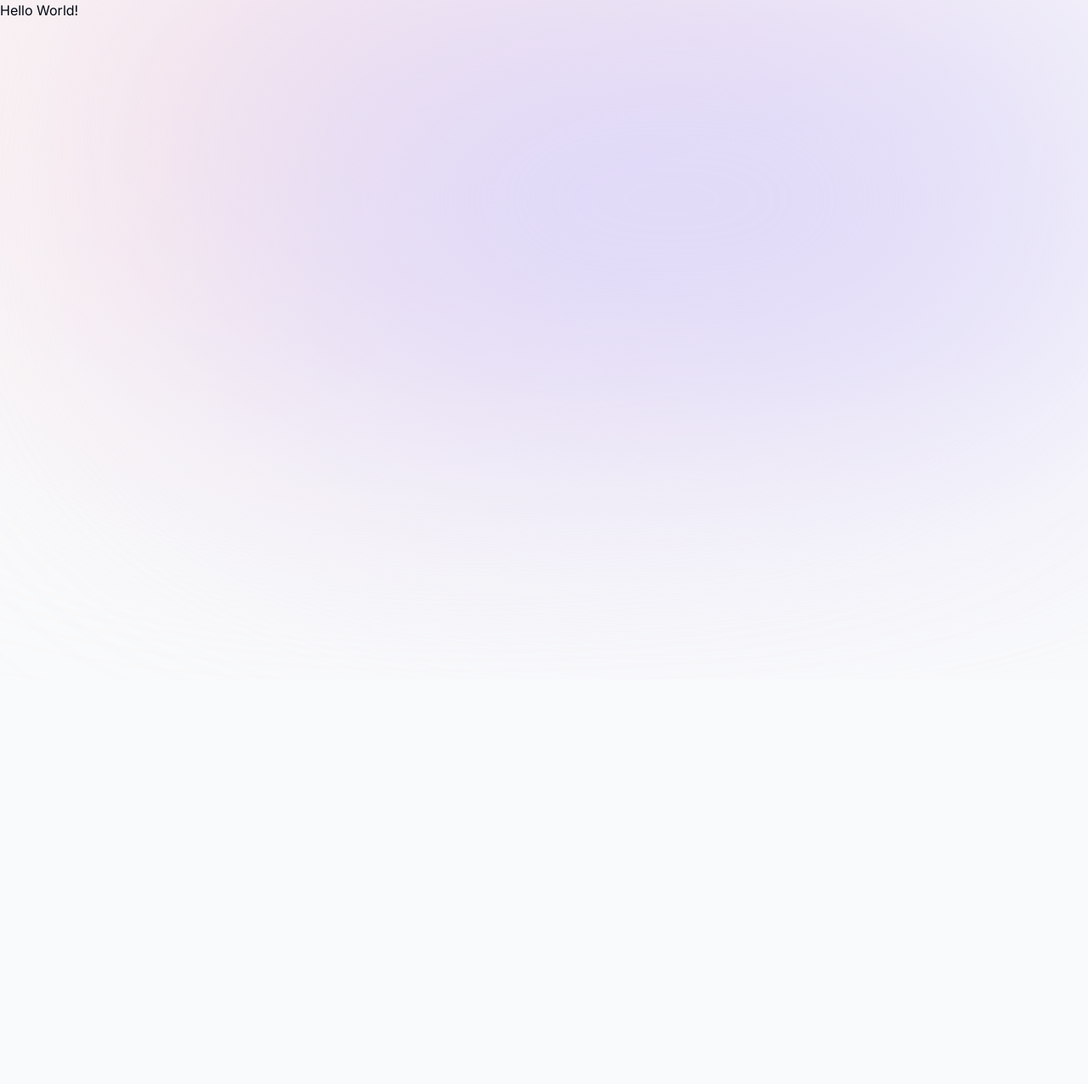
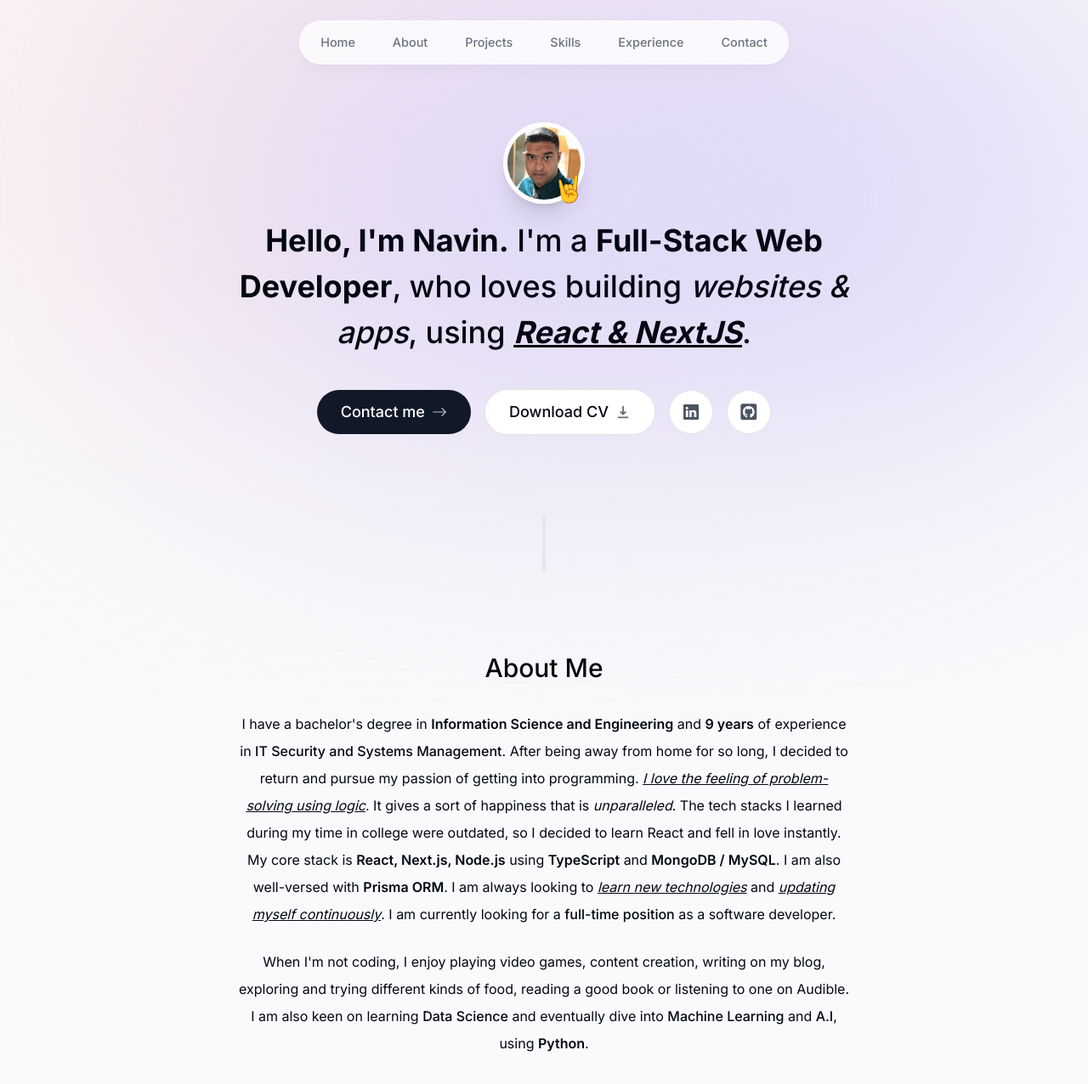
Before and after one commit to naviava/portfolio-v1, a Next.js app: page / in a window 1280 px wide. Shown: the top 1276 px of the page at 85% size. Before the commit the page ends 800 px from the top, so only its background shows below. Built offline with nearby package versions, Linux system fonts and the light colour scheme.

Commit message:
Added header, intro and about sections.

```diff
--- a/app/layout.tsx
+++ b/app/layout.tsx
@@ -1,7 +1,10 @@
-import { cn } from "@/lib/utils";
 import "./globals.css";
 import type { Metadata } from "next";
 import { Inter } from "next/font/google";
+
+import Header from "@/components/header";
+
+import { cn } from "@/lib/utils";
 
 const font = Inter({ subsets: ["latin"] });
 
@@ -18,9 +21,15 @@ export default function RootLayout({
 }) {
   return (
     <html lang="en">
-      <body className={cn("relative bg-gray-50 text-gray-950", font.className)}>
+      <body
+        className={cn(
+          "relative bg-gray-50 pt-28 text-gray-950 sm:pt-36",
+          font.className,
+        )}
+      >
         <div className="absolute right-[11rem] top-[-6rem] -z-10 h-[31.25rem] w-[31.25rem] rounded-full bg-[#fbe2e3] blur-[10rem] sm:w-[68.75rem]" />
         <div className="absolute left-[-35rem] top-[-1rem] -z-10 h-[31.25rem] w-[50rem] rounded-full bg-[#dbd7fb] blur-[10rem] sm:w-[68.75rem] md:left-[-33rem] lg:left-[-28rem] xl:left-[15rem] 2xl:left-[-5rem]" />
+        <Header />
         {children}
       </body>
     </html>
--- a/app/page.tsx
+++ b/app/page.tsx
@@ -1,3 +1,13 @@
+import Intro from "@/components/intro";
+import About from "@/components/about";
+import SectionDivider from "@/components/section-divider";
+
 export default function LandingPage() {
-  return <main>Hello World!</main>;
+  return (
+    <main className="flex flex-col items-center px-4">
+      <Intro />
+      <SectionDivider />
+      <About />
+    </main>
+  );
 }
--- /dev/null
+++ b/components/about.tsx
@@ -0,0 +1,52 @@
+"use client";
+
+import { motion } from "framer-motion";
+import SectionHeading from "@/components/section-heading";
+
+export default function About() {
+  return (
+    <motion.section
+      initial={{ opacity: 0, y: 100 }}
+      animate={{ opacity: 1, y: 0 }}
+      transition={{ delay: 0.175 }}
+      className="mb-28 max-w-[45rem] text-center leading-8 sm:mb-40"
+    >
+      <SectionHeading title="About Me" />
+      <p className="mb-6">
+        I have a bachelor&apos;s degree in{" "}
+        <span className="font-[600]">Information Science and Engineering</span>{" "}
+        and <span className="font-[600]">9 years</span> of experience in{" "}
+        <span className="font-medium">IT Security and Systems Management</span>.
+        After being away from home for so long, I decided to return and pursue
+        my passion of getting into programming.{" "}
+        <span className="italic underline">
+          I love the feeling of problem-solving using logic
+        </span>
+        . It gives a sort of happiness that is{" "}
+        <span className="italic">unparalleled</span>. The tech stacks I learned
+        during my time in college were outdated, so I decided to learn React and
+        fell in love instantly. My core stack is{" "}
+        <span className="font-[600]">React, Next.js, Node.js</span> using{" "}
+        <span className="font-[600]">TypeScript</span> and{" "}
+        <span className="font-[600]">MongoDB / MySQL</span>. I am also
+        well-versed with <span className="font-[600]">Prisma ORM</span>. I am
+        always looking to{" "}
+        <span className="italic underline">learn new technologies</span> and{" "}
+        <span className="italic underline">updating myself continuously</span>.
+        I am currently looking for a{" "}
+        <span className="font-medium">full-time position</span> as a software
+        developer.
+      </p>
+      <p>
+        When I&apos;m not coding, I enjoy playing video games, content creation,
+        writing on my blog, exploring and trying different kinds of food,
+        reading a good book or listening to one on Audible. I am also keen on
+        learning <span className="font-medium">Data Science</span> and
+        eventually dive into{" "}
+        <span className="font-medium">Machine Learning</span> and{" "}
+        <span className="font-medium">A.I</span>, using{" "}
+        <span className="font-[600]">Python</span>.
+      </p>
+    </motion.section>
+  );
+}
--- /dev/null
+++ b/components/header.tsx
@@ -0,0 +1,37 @@
+"use client";
+
+import { motion } from "framer-motion";
+
+import { links } from "@/lib/data";
+import Link from "next/link";
+
+export default function Header() {
+  return (
+    <header className="relative z-[999]">
+      <motion.div
+        initial={{ y: -100, x: "-50%", opacity: 0 }}
+        animate={{ y: 0, x: "-50%", opacity: 100 }}
+        className="fixed left-1/2 top-0 h-[4.5rem] w-full rounded-none border border-white border-opacity-40 bg-white bg-opacity-80 shadow-lg shadow-black/[0.03] backdrop-blur-[0.5rem] sm:top-6 sm:h-[3.25rem] sm:w-[36rem] sm:rounded-full"
+      />
+      <nav className="fixed left-1/2 top-[0.15rem] flex h-12 -translate-x-1/2 py-2 sm:top-[1.7rem] sm:h-[initial] sm:py-0">
+        <ul className="flex w-[22rem] flex-wrap items-center justify-center gap-y-1 text-[0.9rem] font-medium text-gray-500 sm:w-[initial] sm:flex-nowrap sm:gap-5">
+          {links.map((link) => (
+            <motion.li
+              key={link.hash}
+              initial={{ y: -100, opacity: 0 }}
+              animate={{ y: 0, opacity: 100 }}
+              className="flex h-3/4 items-center justify-center"
+            >
+              <Link
+                href={link.hash}
+                className="flex w-full items-center justify-center px-3 py-3 transition hover:text-gray-950"
+              >
+                {link.name}
+              </Link>
+            </motion.li>
+          ))}
+        </ul>
+      </nav>
+    </header>
+  );
+}
--- /dev/null
+++ b/components/intro.tsx
@@ -0,0 +1,98 @@
+"use client";
+
+import Link from "next/link";
+import Image from "next/image";
+
+import { motion } from "framer-motion";
+import { HiDownload } from "react-icons/hi";
+import { FaGithubSquare } from "react-icons/fa";
+import { BsArrowRight, BsLinkedin } from "react-icons/bs";
+
+import myPortrait from "@/public/myPortrait.jpg";
+
+export default function Intro() {
+  return (
+    <section className="mb-28 max-w-[50rem] text-center sm:mb-0">
+      <div className="flex items-center justify-center">
+        <div className="relative">
+          <motion.div
+            initial={{ opacity: 0, scale: 0 }}
+            animate={{ opacity: 1, scale: 1 }}
+            transition={{ type: "tween", duration: 0.2 }}
+          >
+            <Image
+              src={myPortrait}
+              alt="Navin's portrait"
+              width="192"
+              height="192"
+              quality="95"
+              priority={true}
+              className="h-24 w-24 rounded-full border-[0.35rem] border-white object-cover shadow-xl"
+            />
+          </motion.div>
+          <motion.span
+            initial={{ opacity: 0, scale: 0 }}
+            animate={{ opacity: 1, scale: 1 }}
+            transition={{
+              type: "spring",
+              stiffness: 400,
+              delay: 0.1,
+              duration: 0.7,
+            }}
+            className="absolute bottom-0 right-0 text-3xl"
+          >
+            🤘
+          </motion.span>
+        </div>
+      </div>
+      <motion.h1
+        initial={{ opacity: 0, y: 100 }}
+        animate={{ opacity: 1, y: 0 }}
+        className="mb-10 mt-4 px-4 text-2xl font-medium !leading-[1.5] sm:text-4xl"
+      >
+        <span className="font-bold">Hello, I&apos;m Navin.</span> I&apos;m a{" "}
+        <span className="font-bold">Full-Stack Web Developer</span>, who loves
+        building <span className="italic">websites & apps</span>, using{" "}
+        <span className="font-bold italic underline">React & NextJS</span>.
+      </motion.h1>
+      <motion.div
+        initial={{ opacity: 0, y: 100 }}
+        animate={{ opacity: 1, y: 0 }}
+        transition={{ delay: 0.1 }}
+        className="flex flex-col items-center justify-center gap-4 px-4 text-lg font-medium sm:flex-row"
+      >
+        <Link
+          href="#contact"
+          className="group flex items-center gap-2 rounded-full bg-gray-900 px-7 py-3 text-white outline-none transition hover:scale-110 hover:bg-gray-950 focus:scale-110 active:scale-105"
+        >
+          Contact me
+          <BsArrowRight className="opacity-70 transition group-hover:translate-x-1" />
+        </Link>
+        <a
+          href="/CV.pdf"
+          download
+          className="group flex cursor-pointer select-none items-center gap-2 rounded-full border border-black/10 bg-white px-7 py-3 outline-none transition hover:scale-110 focus:scale-110 active:scale-105"
+        >
+          Download CV{" "}
+          <HiDownload className="opacity-60 transition group-hover:animate-bounce group-hover:text-emerald-600" />
+        </a>
+        <div className="flex gap-4">
+          <a
+            href="https://www.linkedin.com/in/navin-avadhani-aa288785/"
+            target="_blank"
+            className="flex cursor-pointer items-center gap-2 rounded-full border border-black/10 bg-white p-4 text-gray-600 transition hover:scale-[1.15] hover:text-[#0072b1] focus:scale-[1.15] active:scale-105"
+          >
+            <BsLinkedin />
+          </a>
+          <a
+            href="https://github.com/naviava"
+            target="_blank"
+            className="flex cursor-pointer items-center gap-2 rounded-full border border-black/10 bg-white p-[0.9rem] text-[1.35rem] text-gray-600 transition hover:scale-[1.15] hover:text-[#171515] focus:scale-[1.15] active:scale-105"
+          >
+            <FaGithubSquare />
+          </a>
+        </div>
+      </motion.div>
+    </section>
+  );
+}
--- /dev/null
+++ b/components/section-divider.tsx
@@ -0,0 +1,14 @@
+"use client";
+
+import { motion } from "framer-motion";
+
+export default function SectionDivider() {
+  return (
+    <motion.div
+      initial={{ opacity: 0, y: 100 }}
+      animate={{ opacity: 1, y: 0 }}
+      transition={{ delay: 0.125 }}
+      className="my-24 hidden h-16 w-1 rounded-full bg-gray-200 sm:block"
+    />
+  );
+}
--- /dev/null
+++ b/components/section-heading.tsx
@@ -0,0 +1,7 @@
+interface SectionHeadingProps {
+  title: string;
+}
+
+export default function SectionHeading({ title }: SectionHeadingProps) {
+  return <h2 className="mb-8 text-3xl font-medium capitalize">{title}</h2>;
+}
--- a/lib/data.ts
+++ b/lib/data.ts
@@ -1,4 +1,4 @@
-import React from "react";
+import { createElement } from "react";
 
 import { FaReact } from "react-icons/fa";
 import { CgWorkAlt } from "react-icons/cg";
@@ -41,7 +41,7 @@ export const experiencesData = [
     location: "Bengaluru, India",
     description:
       "After graduation, I immediately found a job as a Systems Engineer at Accenture.",
-    icon: React.createElement(LuGraduationCap),
+    icon: createElement(LuGraduationCap),
     date: "2012 - 2013",
   },
   {
@@ -49,7 +49,7 @@ export const experiencesData = [
     location: "Abu Dhabi, UAE",
     description:
       "I worked as an IT Systems Engineer at Danat Al Emarat Hospital for just over 8 years. During my final years, IT Security, and ISO27001 adherence became my main role.",
-    icon: React.createElement(CgWorkAlt),
+    icon: createElement(CgWorkAlt),
     date: "2013 - 2021",
   },
   {
@@ -57,7 +57,7 @@ export const experiencesData = [
     location: "Bengaluru, India",
     description:
       "As a full-stack developer working as a freelancer. I've cultivated a strong skill set that includes React, Next.js, TypeScript, TailwindCSS and Prisma ORM with MongoDB, MySQL, and PostgreSQL databases. I'm open to full-time opportunities.",
-    icon: React.createElement(FaReact),
+    icon: createElement(FaReact),
     date: "2022 - present",
   },
 ] as const;
--- a/package.json
+++ b/package.json
@@ -10,6 +10,7 @@
   },
   "dependencies": {
     "clsx": "^2.0.0",
+    "framer-motion": "^10.16.4",
     "next": "13.5.4",
     "react": "^18",
     "react-dom": "^18",
```
Also changed, not shown: public/myPortrait.jpg (added), 1 other file (tests, documents, lock files or other folders).
